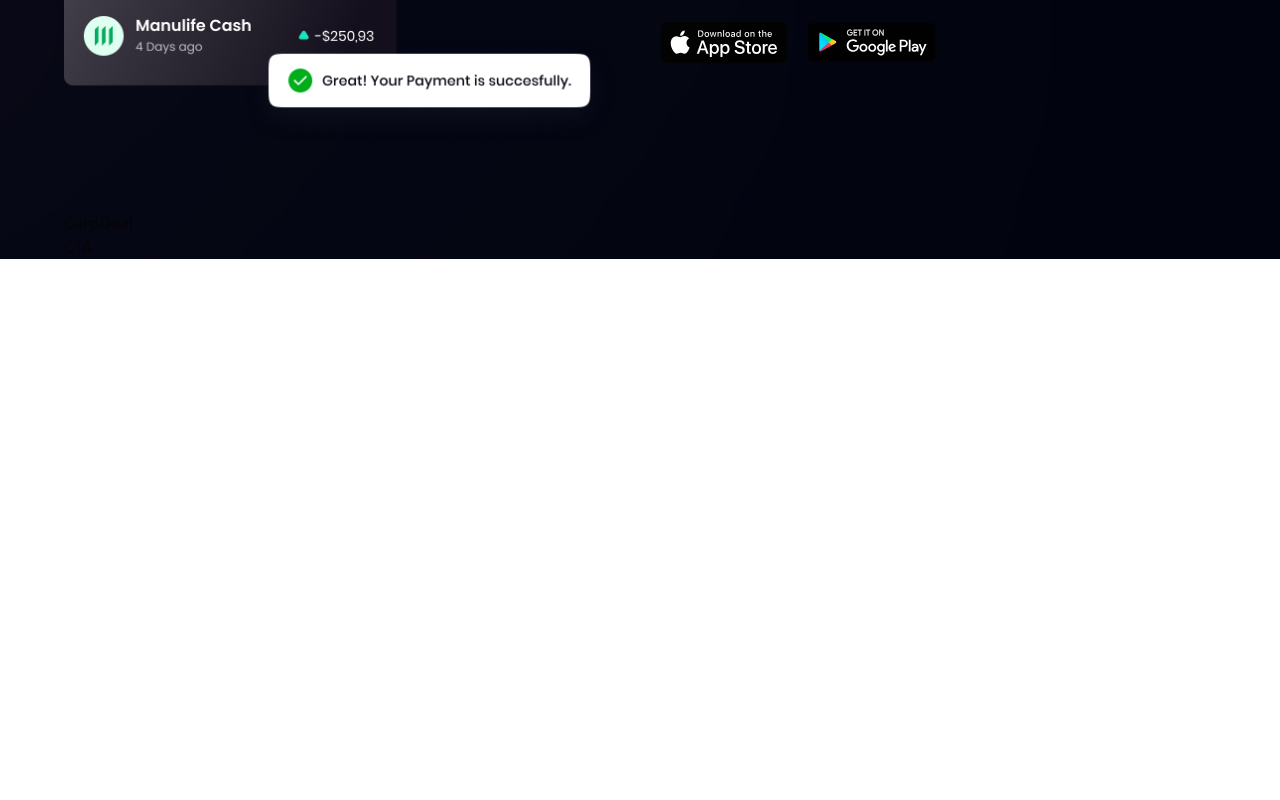
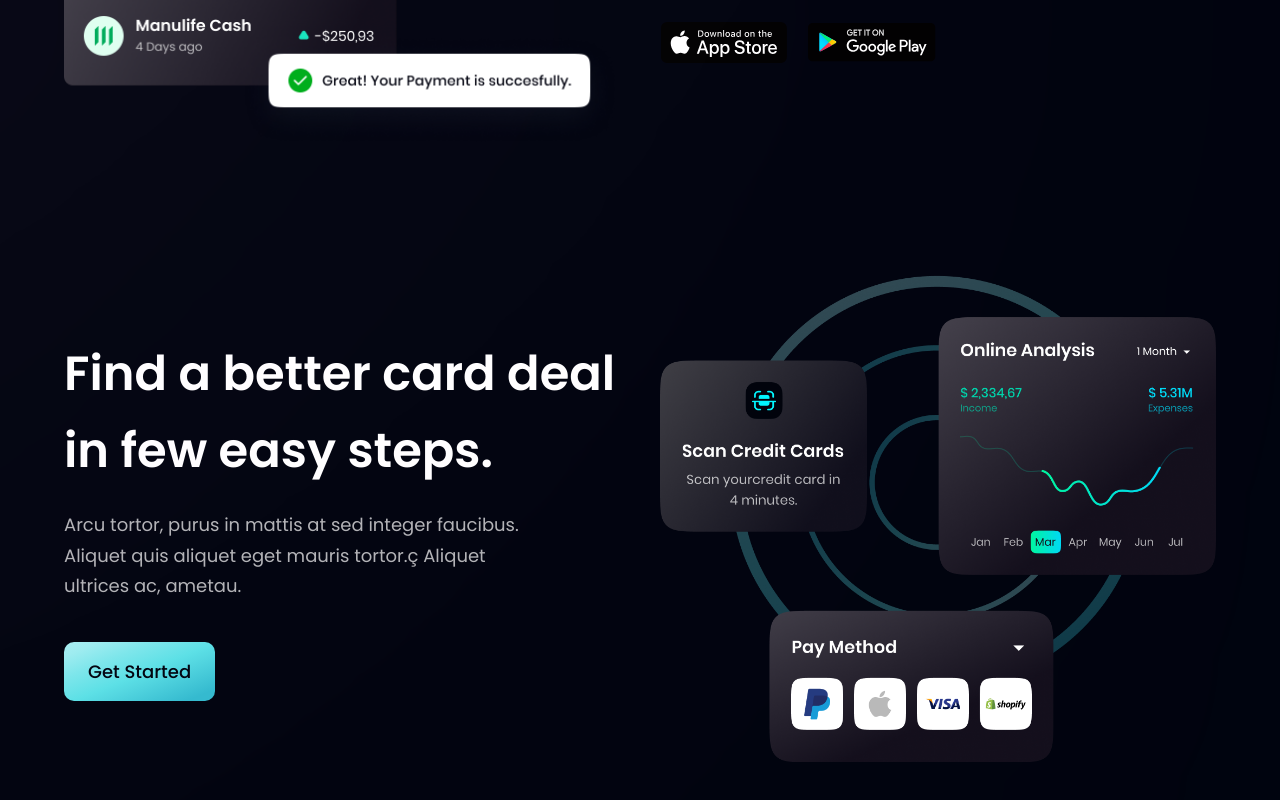
Before and after one commit to gsmatheus/hoo-bank, a React (Vite) app: page / in a window 1280 px wide. Shown: the part 1978-2778 px from the top of the page. Before the commit the page ends 2237 px from the top, so only its background shows below. Built offline with nearby package versions, Linux system fonts and the light colour scheme.

Commit message:
feat: CardDeal

```diff
--- a/src/components/Button.tsx
+++ b/src/components/Button.tsx
@@ -9,7 +9,7 @@
   return (
     <button
       type="button"
-      className={`py-4 px-6 bg-blue-gradient font-poppins font-medium text-[18px] text-primary outline-none ${styles}`}
+      className={`py-4 px-6 bg-blue-gradient font-poppins font-medium text-[18px] text-primary outline-none ${styles} rounded-[10px]`}
     >
       {value}
     </button>
--- a/src/components/CardDeal.tsx
+++ b/src/components/CardDeal.tsx
@@ -1,9 +1,27 @@
-import React from 'react'
+import { card } from "../assets";
+import styles, { layout } from "../style";
+import Button from "./Button";
 
 function CardDeal() {
   return (
-    <div>CardDeal</div>
-  )
+    <section className={layout.section}>
+      <div className={layout.sectionInfo}>
+        <h2 className={styles.heading2}>
+          Find a better card deal <br className="sm:block hidden" /> in few easy
+          steps.
+        </h2>
+        <p className={`${styles.paragraph} max-w-[470px] mt-5`}>
+          Arcu tortor, purus in mattis at sed integer faucibus. Aliquet quis
+          aliquet eget mauris tortor.ç Aliquet ultrices ac, ametau.
+        </p>
+        <Button value="Get Started" styles="mt-10" />
+      </div>
+
+      <div className={layout.sectionImg}>
+        <img src={card} alt="card" className="w-[100%] h-[100%]" />
+      </div>
+    </section>
+  );
 }
 
-export default CardDeal
+export default CardDeal;
```
